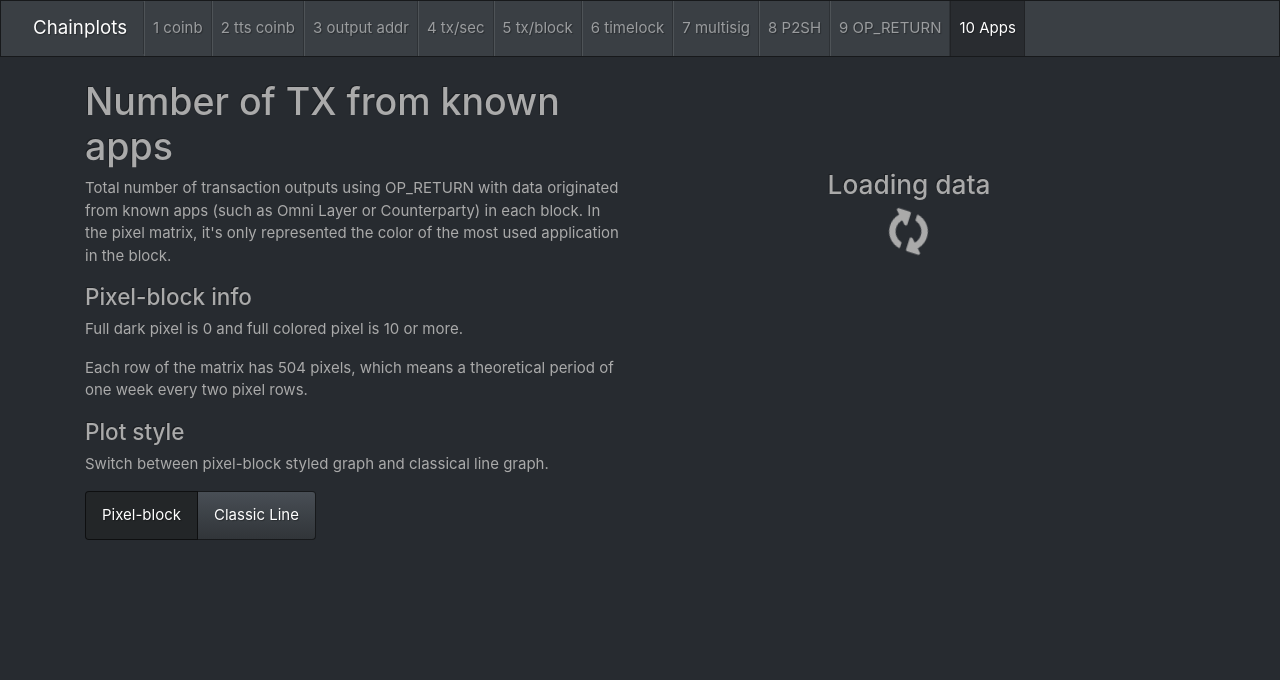
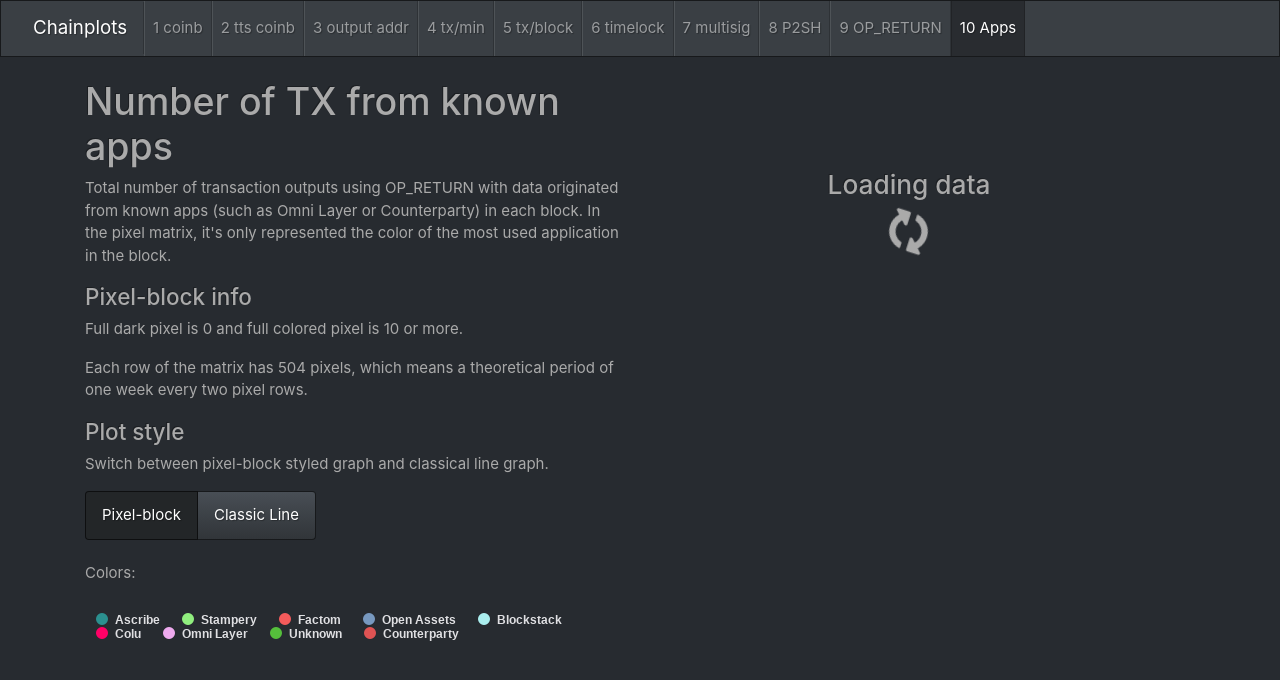
Before and after one commit to acrowise/chainplots, a Django app: page /plot10 in a window 1280 px wide. Shown: the top 680 px of the page. Run offline with Django 3.2, Linux system fonts and the light colour scheme; some libraries are stand-ins or nearby versions.

Commit message:
frontend tweaks

```diff
--- a/blocksci_generator.py
+++ b/blocksci_generator.py
@@ -1,5 +1,5 @@
-# import blocksci
-# from blocksci import Tx
+import blocksci
+from blocksci import Tx
 import time
 import json
 import argparse
--- a/chainplots/static/chainplots.js
+++ b/chainplots/static/chainplots.js
@@ -37,6 +37,9 @@
     ctx.lineTo(39, 401);
     ctx.stroke();
     ctx.fillText("250k",0,504);
+    ctx.rotate(-Math.PI/2);
+    ctx.fillText("Block heigh",-485,10);
+    ctx.rotate(Math.PI/2);
     ctx.moveTo(33, 500);
     ctx.lineTo(39, 500);
     ctx.stroke();
@@ -202,12 +205,12 @@
             },
             labels: {
                 formatter: function () {
-                    return this.value + ' TX/s';
+                    return this.value + ' ' + django_units;
                 }
             }
         },
         tooltip: {
-            pointFormat: 'The throughput of the network was <b>{point.y:,.0f}</b> TX/s'
+            pointFormat: 'Point value: <b>{point.y:,.0f}</b>'
         },
         plotOptions: {
             area: {
--- a/graphs/templates/base.html
+++ b/graphs/templates/base.html
@@ -52,6 +52,6 @@
     var django_plot = '{{ plot }}';
     var django_line_param = '{{ line_param }}';
     var django_range_max = '{{ range_max }}';
-    var django_units = '{{ units }}';
+    var django_units = '{{ show_units }}';
 </script>
 <script src="{% static 'chainplots.js' %}"></script>
--- a/graphs/templates/navbar.html
+++ b/graphs/templates/navbar.html
@@ -16,7 +16,7 @@
                 <a class="nav-link" href="{% url 'plot3' %}">3 output addr</a>
             </li>
             <li class="nav-item {% if plot == 'plot4' %}active{% endif %}">
-                <a class="nav-link" href="{% url 'plot4' %}">4 tx/sec</a>
+                <a class="nav-link" href="{% url 'plot4' %}">4 tx/min</a>
             </li>
             <li class="nav-item {% if plot == 'plot5' %}active{% endif %}">
                 <a class="nav-link" href="{% url 'plot5' %}">5 tx/block</a>
--- a/graphs/templates/page_tipo.html
+++ b/graphs/templates/page_tipo.html
@@ -27,6 +27,7 @@
             </label>
         </div>
         <!-- Switch -->
+        {% block extra_data %}{% endblock %}
     </div>
     <div class="col-lg-6">
         <br>
--- a/graphs/templates/plot10_app_op_return_txos.html
+++ b/graphs/templates/plot10_app_op_return_txos.html
@@ -2,6 +2,7 @@
 {% block header %}Number of TX from known apps{% endblock %}
 {% block text %}Total number of transaction outputs using OP_RETURN with data originated from known apps (such as Omni Layer or Counterparty) in each block. In the pixel matrix, it's only represented the color of the most used application in the block.{% endblock %}
 {% block extra_data %}
+</br></br>
 <p>Colors: </p>
 <img src="{% static 'legend.png' %}" alt="Smiley face">
 </br></br>
--- a/graphs/views.py
+++ b/graphs/views.py
@@ -8,6 +8,7 @@
     context = {
         'plot': 'landing',
         'line_param': 'none',
+        'show_units': '',
         'range_max': 1,
     }
     return render(request, 'base.html', context)
@@ -17,6 +18,7 @@
     context = {
         'plot': 'plot1',
         'line_param': 'Spending',
+        'show_units': '',
         'range_max': 1,
     }
     return render(request, 'plot1_spent_coinb_vouts.html', context)
@@ -26,6 +28,7 @@
     context = {
         'plot': 'plot2',
         'line_param': 'Time-to-spend',
+        'show_units': 's',
         'range_max': 500000,
     }
     return render(request, 'plot2_tts_coinb_txos.html', context)
@@ -35,6 +38,7 @@
     context = {
         'plot': 'plot3',
         'line_param': 'Addresses',
+        'show_units': 'addr',
         'range_max': 10,
     }
     return render(request, 'plot3_coinb_addr.html', context)
@@ -44,6 +48,7 @@
     context = {
         'plot': 'plot4',
         'line_param': 'Throughput',
+        'show_units': 'tx/min',
         'range_max': 500,
     }
     return render(request, 'plot4_throughput.html', context)
@@ -53,6 +58,7 @@
     context = {
         'plot': 'plot5',
         'line_param': 'Transactions',
+        'show_units': 'TXs',
         'range_max': 3000,
     }
     return render(request, 'plot5_tx_count.html', context)
@@ -62,6 +68,7 @@
     context = {
         'plot': 'plot6',
         'line_param': 'Timelocked TXs',
+        'show_units': 'TXs',
         'range_max': 1000,
     }
     return render(request, 'plot6_timelocked_txos.html', context)
@@ -71,6 +78,7 @@
     context = {
         'plot': 'plot7',
         'line_param': 'Multisig TXs',
+        'show_units': 'TXs',
         'range_max': 20,
     }
     return render(request, 'plot7_multisign_txos.html', context)
@@ -80,6 +88,7 @@
     context = {
         'plot': 'plot8',
         'line_param': 'Segwit TXs',
+        'show_units': 'TXs',
         'range_max': 2000,
     }
     return render(request, 'plot8_segwit_txs.html', context)
@@ -89,6 +98,7 @@
     context = {
         'plot': 'plot9',
         'line_param': 'OP_RETURN TXs',
+        'show_units': 'TXs',
         'range_max': 50,
     }
     return render(request, 'plot9_op_return_txos.html', context)
@@ -98,6 +108,7 @@
     context = {
         'plot': 'plot10',
         'line_param': 'APPs',
+        'show_units': 'TXs',
         'range_max': 10,
     }
     return render(request, 'plot10_app_op_return_txos.html', context)
```
Also changed, not shown: Readme.md, 2 other files.
